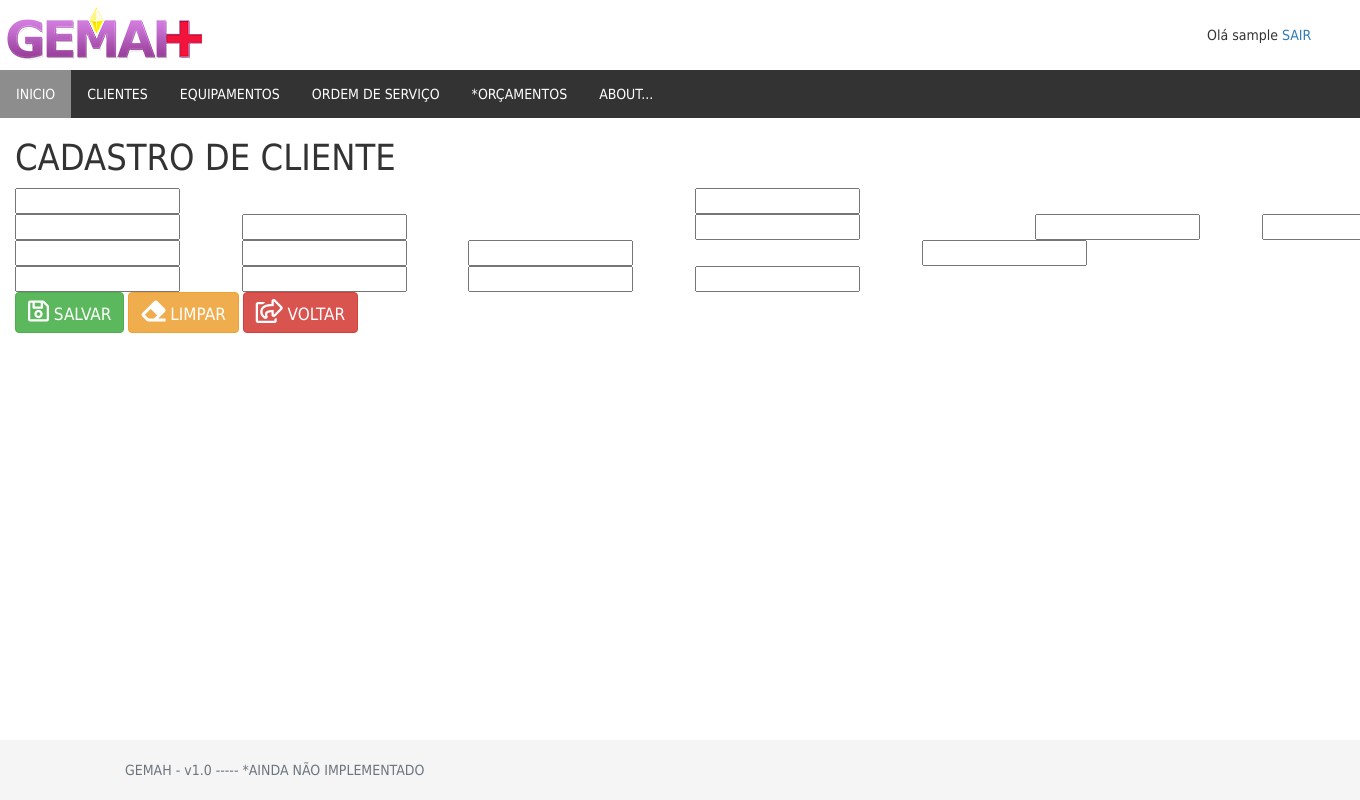
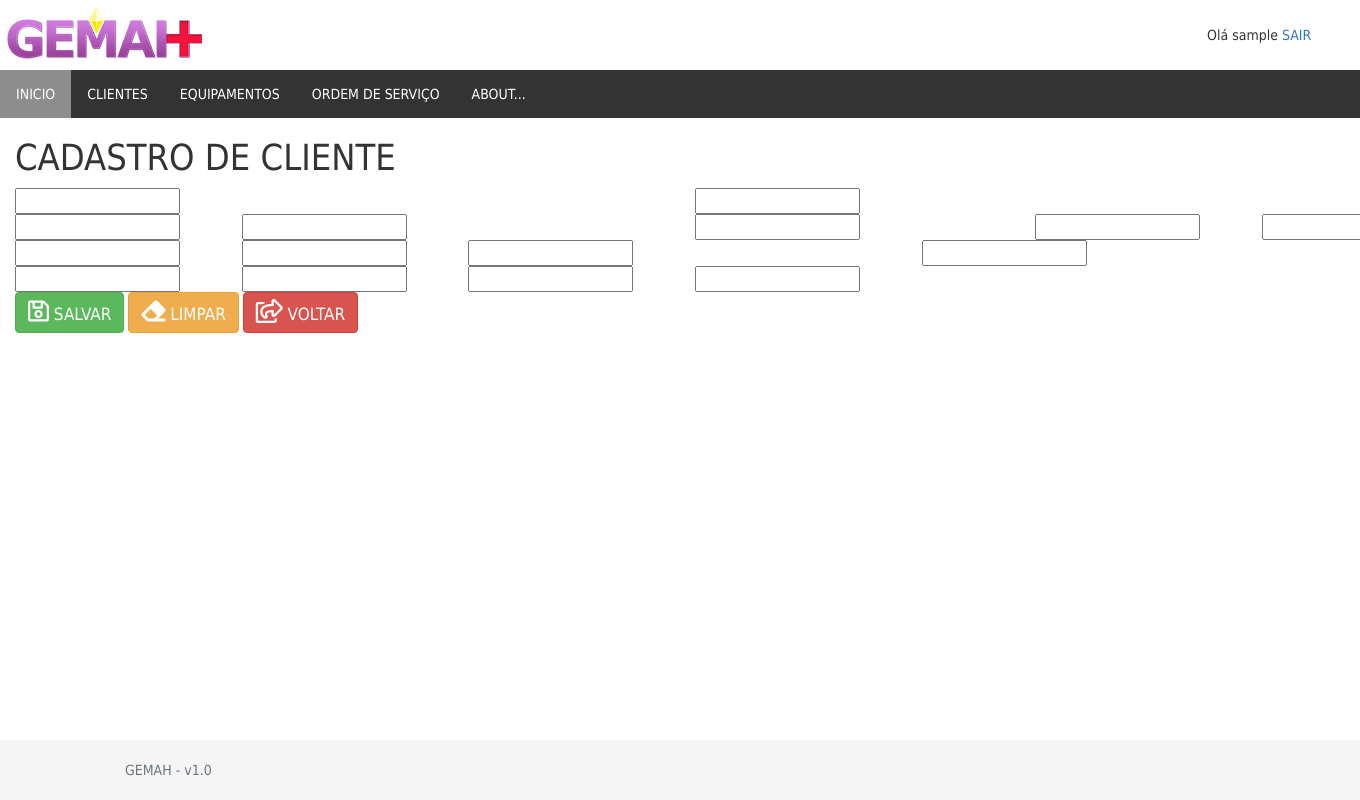
Before and after one commit to maxleon52/gehma, a Django app: page /cad_clientes_app/novoCliente/ in a window 1360 px wide; the page is wider, and only the part inside the window is pictured. Run offline with Django 3.2, Linux system fonts and the light colour scheme; the visitor is signed in with stand-in values (Sample User, id 1); some libraries are stand-ins or nearby versions.

Commit message:
fix versão final

```diff
--- a/templates/base.html
+++ b/templates/base.html
@@ -75,7 +75,6 @@
         <li><a href="{% url 'lista_clientes' %}">CLIENTES</a></li>
         <li><a href="{% url 'listaEquip' %}">EQUIPAMENTOS</a></li>
         <li><a href="{% url 'listaOrdemServico_urls' %}">ORDEM DE SERVIÇO</a></li>
-        <li><a href="#">*ORÇAMENTOS</a></li>
         <li><a data-toggle="modal" href="#myModal">ABOUT...</a></li>
     </ul>
 
@@ -133,7 +132,7 @@
 </body>
 <footer class="footer">
     <div class="container">
-       <span class="text-muted">GEMAH - v1.0 ----- *AINDA NÃO IMPLEMENTADO</span>
+       <span class="text-muted">GEMAH - v1.0</span>
     </div>
 </footer>
 
```
